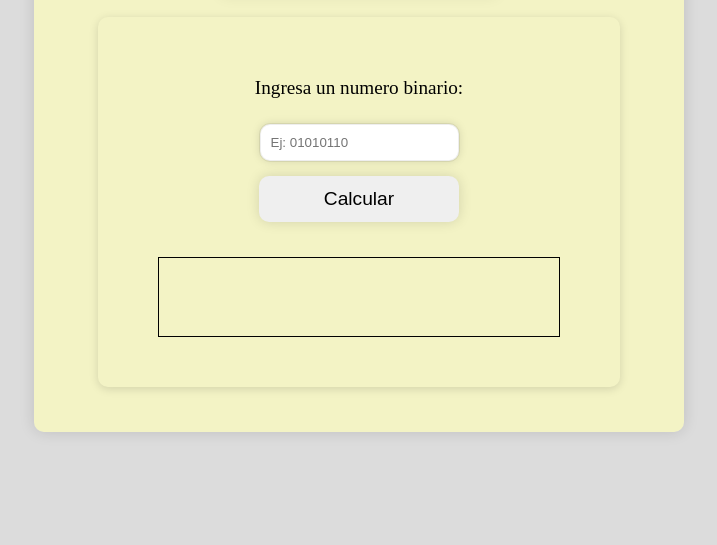
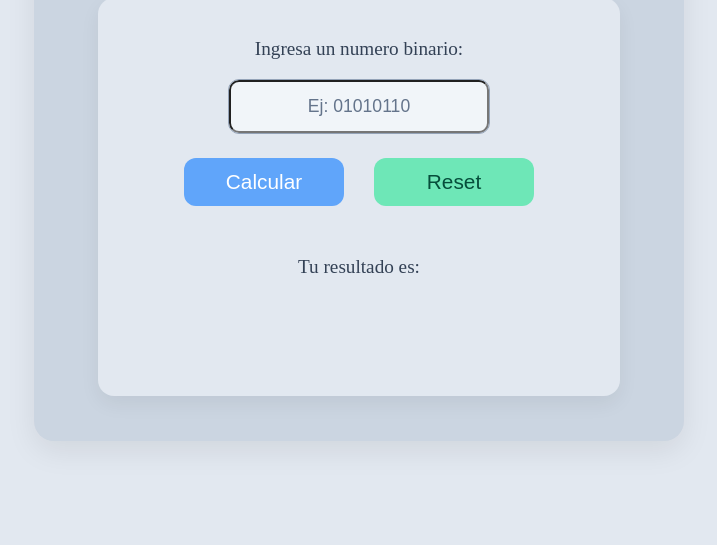
Before and after one commit to medgabrielgarcia-star/bin2decapp, a website: page src/index.html in a window 1280 px wide. Shown: the part 255-800 px from the top of the page, without its empty margins (281-998 px from the left). Drawn offline with Linux system fonts and the light colour scheme.

Commit message:
Ejercicio terminado

```diff
--- a/src/index.html
+++ b/src/index.html
@@ -12,9 +12,15 @@
     <h1 class="app-title">Bin2Dec</h1>
     <form class="app-form">
       <label for="binarie-entry" class="app-label">Ingresa un numero binario:</label>
-      <input id="binarie-entry" class="app-input" type="text" maxlength="8" pattern="[01]*" placeholder="Ej: 01010110">
-      <button type="button" class="app-btn">Calcular</button>
-      <output class="app-output"></output>
+      <input id="binarie-entry" class="app-input" type="text" maxlength="8" pattern="[0-1]*" placeholder="Ej: 01010110" required>
+      <div class="btns">
+        <button type="submit" class="app-btn" id="calc-btn">Calcular</button>
+        <button type="button" class="app-btn" id="reset-btn">Reset</button>
+      </div>
+      <output class="app-output">
+        <p>Tu resultado es:</p>
+        <p class="output-text"></p>
+      </output>
     </form>
   </main>
 </body>
--- a/src/script.js
+++ b/src/script.js
@@ -1,15 +1,25 @@
-const form = document.querySelector(".app-form")
-const numBin = document.querySelector("#binarie-entry")
-const calcbtn = document.querySelector(".app-btn");
-const resultado = document.querySelector(".app-output");
+const form = document.querySelector(".app-form");
+const numBin = document.querySelector("#binarie-entry");
+const calcbtn = document.querySelector("#calc-btn");
+const resetbtn = document.querySelector("#reset-btn");
+const resultado = document.querySelector(".output-text");;
 
-form.addEventListener("click", function(event)){
+form.addEventListener("submit", function(event){
+  event.preventDefault();
   const binario = numBin.value;
-  let resultado = changeBin(binario);
-  resultado.innerHTML = `Tu resultado es: ${resultado}`
+  let binNumero = changeBin(binario);
+  resultado.textContent = binNumero;
+});
+
+resetbtn.addEventListener("click", limpiarResultado)
+
+function limpiarResultado(){
+  resultado.textContent = "";
+  numBin.value = "";
 }
 
-function changeBin(string){
+
+/*function changeBin(string){
   let str = string.split("");
   let reverse = str.reverse();
   let bina = reverse.join("");
@@ -21,4 +31,16 @@ function changeBin(string){
     result += calculo;
   }
   return result
+}*/
+
+
+function changeBin(string){
+let result = 0;
+for(let i = string.length - 1; i >= 0; i--){
+let bit = parseInt(string[i]);
+let exponent = (string.length -1) - i;
+let calculo = bit * (2**exponent);
+result += calculo;
 }
+return result;
+}
--- a/src/style.css
+++ b/src/style.css
@@ -5,7 +5,7 @@
 }
 
 body{
-  background-color: gainsboro;
+  background-color: #E2E8F0;
   display: flex;
   justify-content: center;
   align-items: center;
@@ -23,17 +23,19 @@ body{
   width: 650px;
   height: auto;
   padding: 45px 35px;
-  border-radius: 10px;
-  background-color: #ffba;
-  box-shadow: 0 0 15px #0002;
+  border-radius: 20px;
+  background-color: #CBD5E1;
+  color: #1E293B;
+  box-shadow: 0 10px 30px rgba(0, 0, 0, 0.08)
 }
 
 .app-title{
-  padding: 15px 40px;
+  padding: 10px 20px;
   font-size: 3.5rem;
+  font-weight: 600;
   border-radius: 10px;
-  background-color: #1111;
-  box-shadow: 0 0 15px #1111;
+  background-color: transparent;
+  color: #334155;
 }
 
 .app-form{
@@ -42,48 +44,110 @@ body{
   flex-direction: column;
   align-items: center;
   justify-content: center;
-  padding: 50px 60px;
+  padding: 35px 20px;
   gap: 15px;
-  box-shadow: 0 2px 10px #0002;
-  border-radius: 10px;
+  box-shadow: 0 8px 20px rgba(0, 0, 0, 0.06);
+  border-radius: 16px;
+  background-color: #E2E8F0;
 }
 
 .app-label{
-  padding: 10px;
+  padding: 5px;
   font-size: 1.2rem;
   text-align: center;
+  color: #334155;
+  font-weight: 500;
 }
 
 .app-input{
-  border: 1px solid #0001;
-  box-shadow: 0 0 10px #0002;
-  padding: 10px;
+  width: 260px;
+  padding: 14px;
   border-radius: 10px;
-  outline: 1px solid #0001;
+  font-size: 1.1rem;
+  background-color: #F1F5F9;
+  outline: 1px solid #94A3B8;
+  color: #0F172A;
+}
+
+.app-input::placeholder{
+  text-align: center;
+  color: #64748B;
 }
 
 .app-input:valid:not(:placeholder-shown){
-    border: 1px solid green;
-    background-color: #3ca8277a;
+    border: 2px solid #22C55E;
+    background-color: #DCFCE7;
   }
 
 .app-input:invalid:not(:placeholder-shown) {
-    border: 1px solid red;
-    background-color: #ffe6e6;
+    border: 2px solid #EF4444;
+    background-color: #FEE2E2;
   }
 
+.btns{
+  display: flex;
+  justify-content: space-evenly;
+  align-items: center;
+  gap: 30px;
+  padding: 10px 0;
+}
+
 .app-btn{
+  display: block;
   border: none;
   padding: 12px;
-  width: 200px;
-  border-radius: 10px;
-  margin-bottom: 20px;
-  font-size: 1.2rem;
-  box-shadow: 0 0 13px #0002;
+  width: 160px;
+  border-radius: 12px;
+  font-size: 1.3rem;
+  box-shadow: 0 4px 10px #rgba(0, 0, 0, 0.1);
+  cursor: pointer;
+  transition: all 0.2s ease;
+}
+
+#calc-btn{
+  background-color: #60A5FA;
+  color: #FFFFFF;
+}
+
+#calc-btn:hover{
+  background-color: #3B82F6;
+}
+
+#reset-btn{
+  background-color: #6EE7B7;
+  color: #064E3B;
+}
+#reset-btn:hover {
+  background-color: #34D399;
 }
 
 .app-output{
-  border: 1px solid black;
+  width: 80%;
+  height: 130px;
+  display: flex;
+  flex-direction: column;
+  justify-content: center;
+  align-items: center;
+  border-radius: 10px;
+  padding: 15px;
+  gap: 20px;
+  color: #334155;
+}
+
+.app-output p{
   width: 100%;
-  height: 80px;
+  height: 50px;
+  text-align: center;
+  font-size: 1.2em;
+  font-weight: 500;
 }
+
+.app-output > p{
+  margin-top: 10px;
+}
+
+.output-text{
+  font-size: 1.8rem;
+  font-weight: bold;
+  color: #25663EB
+}
```
